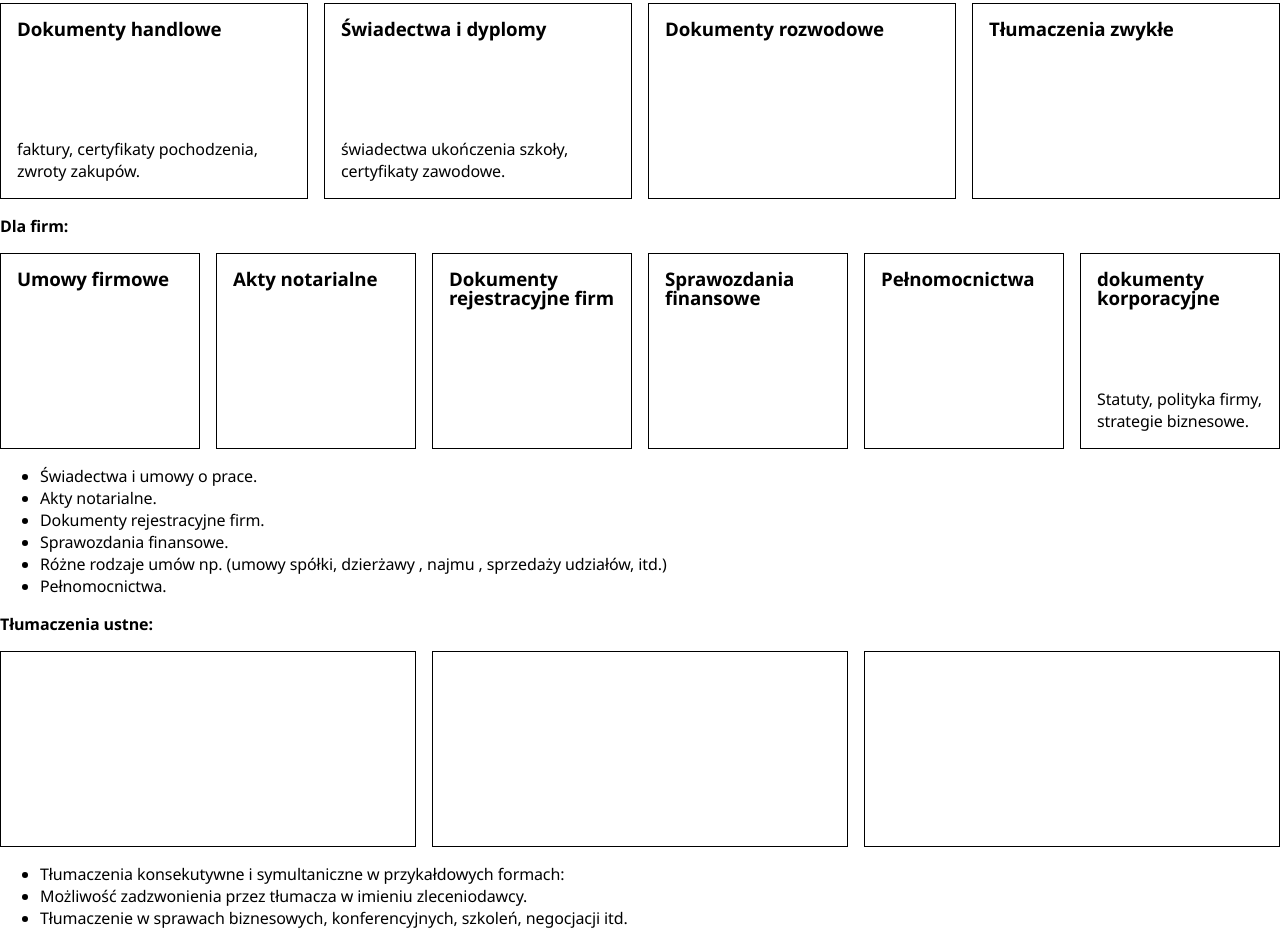
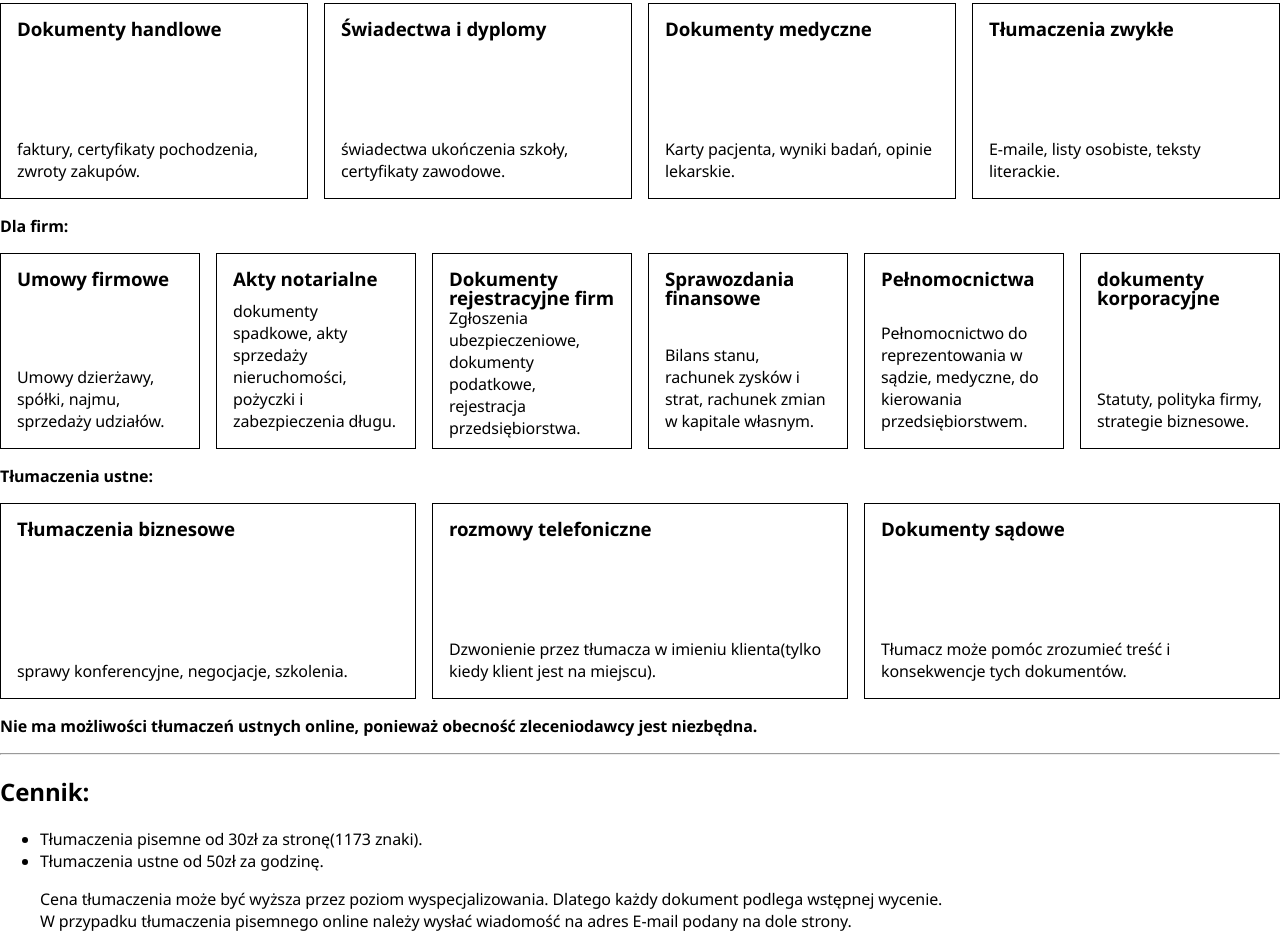
Before and after one commit to galosz/praktyki-buxlabs, a plain HTML site: page index.html in a window 1280 px wide. Shown: the part 1256-2191 px from the top of the page. Drawn offline with Linux system fonts and the light colour scheme.

Commit message:
tekst-uslugi

```diff
--- a/index.html
+++ b/index.html
@@ -265,60 +265,79 @@
         <p>świadectwa ukończenia szkoły, certyfikaty zawodowe.</p>
       </div>
       <div class="card">
-        <h3>Dokumenty rozwodowe</h3>
-        <p></p>
+        <h3>Dokumenty medyczne</h3>
+        <p>Karty pacjenta, wyniki badań, opinie lekarskie.</p>
       </div>
       <div class="card">
         <h3>Tłumaczenia zwykłe</h3>
-        <p></p>
+        <p>E-maile, listy osobiste, teksty literackie.</p>
       </div>
     </div>
     <p><strong>Dla firm:</strong></p>
     <div class="grid-6">
-      <div class="card"><h3>Umowy firmowe</h3></div>
-      <div class="card"><h3>Akty notarialne</h3></div>
-      <div class="card"><h3>Dokumenty rejestracyjne firm</h3></div>
-      <div class="card"><h3>Sprawozdania finansowe</h3></div>
+      <div class="card">
+        <h3>Umowy firmowe</h3>
+        <p>Umowy dzierżawy, spółki, najmu, sprzedaży udziałów.</p>
+      </div>
+      <div class="card">
+        <h3>Akty notarialne</h3>
+        <p>
+          dokumenty spadkowe, akty sprzedaży nieruchomości, pożyczki i
+          zabezpieczenia długu.
+        </p>
+      </div>
+      <div class="card">
+        <h3>Dokumenty rejestracyjne firm</h3>
+        <p>
+          Zgłoszenia ubezpieczeniowe, dokumenty podatkowe, rejestracja
+          przedsiębiorstwa.
+        </p>
+      </div>
+      <div class="card">
+        <h3>Sprawozdania finansowe</h3>
+        <p>
+          Bilans stanu, rachunek zysków i strat, rachunek zmian w kapitale
+          własnym.
+        </p>
+      </div>
       <div class="card">
         <h3>Pełnomocnictwa</h3>
+        <p>
+          Pełnomocnictwo do reprezentowania w sądzie, medyczne, do kierowania
+          przedsiębiorstwem.
+        </p>
       </div>
       <div class="card">
         <h3>dokumenty korporacyjne</h3>
         <p>Statuty, polityka firmy, strategie biznesowe.</p>
       </div>
     </div>
-    <ul>
-      <li>Świadectwa i umowy o prace.</li>
-      <li>Akty notarialne.</li>
-      <li>Dokumenty rejestracyjne firm.</li>
-      <li>Sprawozdania finansowe.</li>
-      <li>
-        Różne rodzaje umów np. (umowy spółki, dzierżawy , najmu , sprzedaży
-        udziałów, itd.)
-      </li>
-      <li>Pełnomocnictwa.</li>
-    </ul>
     <p><strong>Tłumaczenia ustne:</strong></p>
     <div class="grid-3">
-      <div class="card"><h3></h3></div>
-      <div class="card"><h3></h3></div>
-      <div class="card"><h3></h3></div>
+      <div class="card">
+        <h3>Tłumaczenia biznesowe</h3>
+        <p>sprawy konferencyjne, negocjacje, szkolenia.</p>
+      </div>
+      <div class="card">
+        <h3>rozmowy telefoniczne</h3>
+        <p>
+          Dzwonienie przez tłumacza w imieniu klienta(tylko kiedy klient jest na
+          miejscu).
+        </p>
+      </div>
+      <div class="card">
+        <h3>Dokumenty sądowe</h3>
+        <p>
+          Tłumacz może pomóc zrozumieć treść i konsekwencje tych dokumentów.
+        </p>
+      </div>
     </div>
-    <ul>
-      <li>Tłumaczenia konsekutywne i symultaniczne w przykałdowych formach:</li>
-      <li>Możliwość zadzwonienia przez tłumacza w imieniu zleceniodawcy.</li>
-      <li>
-        Tłumaczenie w sprawach biznesowych, konferencyjnych, szkoleń, negocjacji
-        itd.
-      </li>
-    </ul>
     <p>
       <strong
         >Nie ma możliwości tłumaczeń ustnych online, ponieważ obecność
         zleceniodawcy jest niezbędna.</strong
       >
     </p>
-    <br />
     <hr />
     <h2 id="cennik">Cennik:</h2>
     <ul>
```
